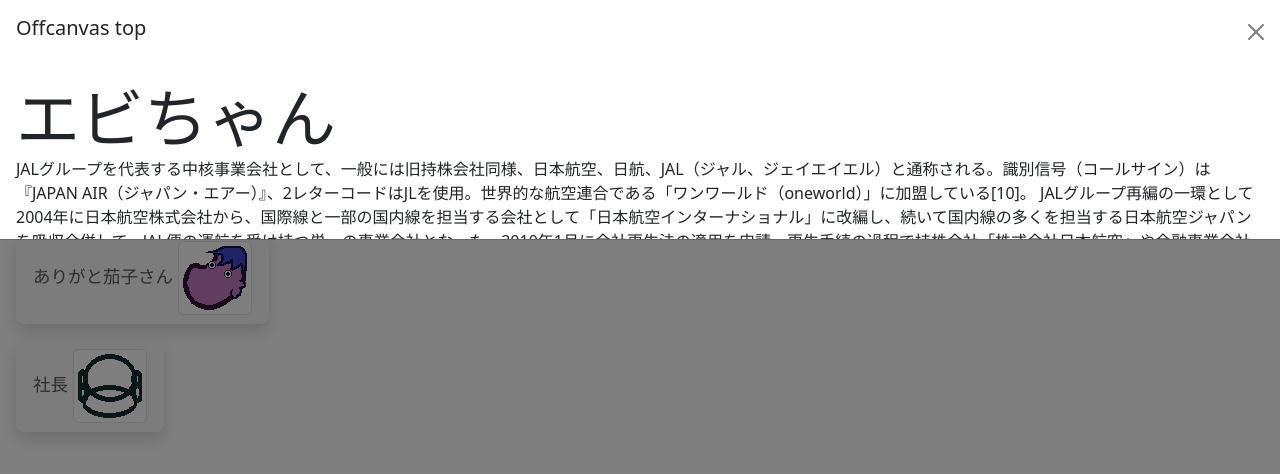
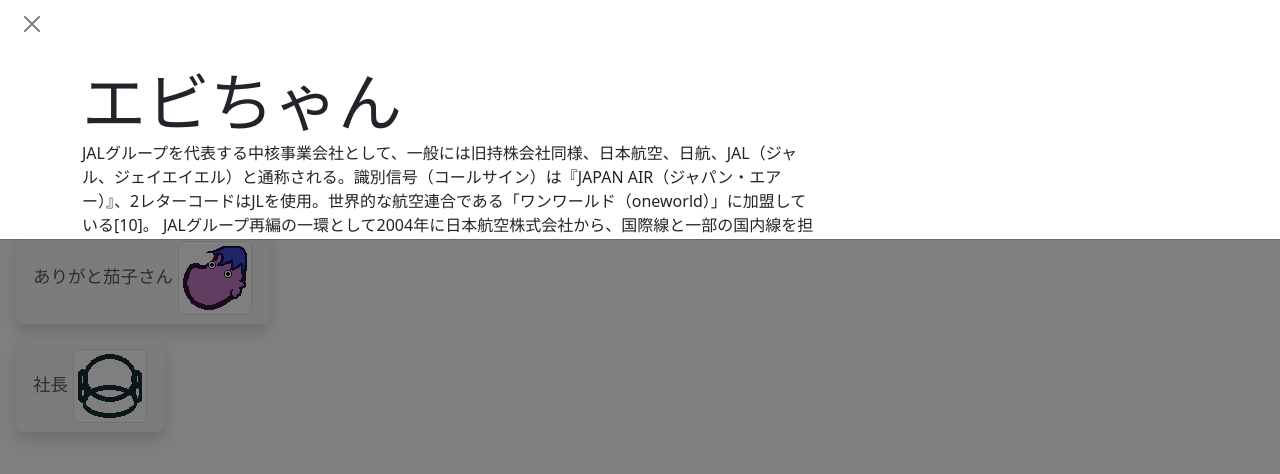
Before and after one commit to asigaoka/cst_presentation, a plain HTML site: page 発表用/html/syain.html in a window 1280 px wide. Both pictures are taken after a click on the button "海老さん". Drawn offline with nearby package versions, Linux system fonts and the light colour scheme; files whose address does not match are found by name.

Commit message:
ボタンにdiv要素を加えました。
4人分のボタンにdiv要素を加え、レイアウトの変更をしやすくしました。
モーダルが登場する幅が狭く、スクロールになるので、上下の幅を変更する方法を探しています。
左右からの登場は、container>row>col-md-8で行けるみたいです。
上下は難しいですね。

```diff
--- a/発表用/html/syain.html
+++ b/発表用/html/syain.html
@@ -16,50 +16,70 @@
         integrity="sha256-/JqT3SQfawRcv/BIHPThkBvs0OEvtFFmqPF/lYI/Cxo=" crossorigin="anonymous">
         </script>
     <!-- jQueryのスクリプト終了 -->
-    <!--
-    <div class="airline"><span id="jal">JAL</span><img src="Y:\2月生\企業実習報告会\CST\こぐれのそざい\画像\ebi_stan.png" /></div>
-    <div class="airline"><span id="ana">ANA</span><img src="image2.jpg" /></div>
-    <div class="airline"><span id="skymark">SKY MARK</span><img src="image3.jpg" /></div>
-    <span id="a"></span>
- -->
-    <button class="btn btn-light btn-lg d-block m-3 shadow" data-bs-toggle="offcanvas" data-bs-target="#offcanvasTop">
+
+    <!-- ボタン 2×2の配列-->
+    <div>
+        <div>
+            <button class="btn btn-light btn-lg d-block m-3 shadow" data-bs-toggle="offcanvas"
+                data-bs-target="#offcanvasTop">
                 <span class="form-text">
                     海老さん
                 </span>
                 <img class="img-thumbnail small-image" src="Y:\2月生\企業実習報告会\CST\こぐれのそざい\画像\ebi_stan.png">
             </button>
+        </div>
 
-    <button class="btn btn-light btn-lg d-block m-3 shadow" data-bs-toggle="offcanvas" data-bs-target="#offcanvasRight">
+        <div>
+            <button class="btn btn-light btn-lg d-block m-3 shadow" data-bs-toggle="offcanvas"
+                data-bs-target="#offcanvasRight">
                 <span class="form-text">
                     A葉さん
                 </span>
                 <img class="img-thumbnail small-image" src="Y:\2月生\企業実習報告会\CST\こぐれのそざい\画像\aki_stan.png">
             </button>
+        </div>
+    </div>
 
-    <button class="btn btn-light btn-lg d-block m-3 shadow" data-bs-toggle="offcanvas" data-bs-target="#offcanvasBottom">
+    <div>
+        <div>
+            <button class="btn btn-light btn-lg d-block m-3 shadow" data-bs-toggle="offcanvas"
+                data-bs-target="#offcanvasBottom">
                 <span class="form-text">
                     ありがと茄子さん
                 </span>
                 <img class="img-thumbnail small-image" src="Y:\2月生\企業実習報告会\CST\こぐれのそざい\画像\nasu_stan.png">
             </button>
+        </div>
 
-    <button class="btn btn-light btn-lg d-block m-3 shadow" data-bs-toggle="offcanvas" data-bs-target="#offcanvasLeft">
+        <div>
+            <button class="btn btn-light btn-lg d-block m-3 shadow" data-bs-toggle="offcanvas"
+                data-bs-target="#offcanvasLeft">
                 <span class="form-text">
                     社長
                 </span>
                 <img class="img-thumbnail small-image" src="Y:\2月生\企業実習報告会\CST\こぐれのそざい\画像\syacho_stan.png">
             </button>
+        </div>
+    </div>
+    <!-- ボタンの構成要素終わり -->
 
     <!-- ボタンのコピー元
     <button class="btn btn-primary" data-bs-toggle="offcanvas" data-bs-target="#offcanvasTop"
         aria-controls="offcanvasTop">Toggle top offcanvas</button>
   -->
+
+<!-- 上下左右から出てくるモーダル管理 -->
+ <!-- 上 -->
     <div class="offcanvas offcanvas-top" tabindex="-1" id="offcanvasTop" aria-labelledby="offcanvasTopLabel">
         <div class="offcanvas-header">
-            <h5 id="offcanvasTopLabel">Offcanvas top</h5>
             <button class="btn-close text-reset" data-bs-dismiss="offcanvas" aria-label="Close"></button>
         </div>
         <div class="offcanvas-body">
+            <!-- 新しく加えたコンテナ要素 -->
+            <div class="container ">
+                <div class="row">
+                    <div class="col-md-8">
+
                         <div class="display-3">
                             エビちゃん
                         </div>
@@ -68,10 +88,14 @@
                         JALグループ再編の一環として2004年に日本航空株式会社から、国際線と一部の国内線を担当する会社として「日本航空インターナショナル」に改編し、続いて国内線の多くを担当する日本航空ジャパンを吸収合併して、JAL便の運航を受け持つ単一の事業会社となった。2010年1月に会社更生法の適用を申請、更生手続の過程で持株会社「株式会社日本航空」や金融事業会社「ジャルキャピタル」などを吸収合併した[11]。
                     </div>
                 </div>
+            </div>
 
+        </div>
+    </div>
+
+    <!-- 右 -->
     <div class="offcanvas offcanvas-end" tabindex="-1" id="offcanvasRight" aria-labelledby="offcanvasRightLabel">
         <div class="offcanvas-end">
-            <h5 id="offcanvasRightLabel">Offcanvas top</h5>
             <button class="btn-close text-reset" data-bs-dismiss="offcanvas" aria-label="Close"></button>
         </div>
         <div class="offcanvas-body">
@@ -84,9 +108,9 @@
         </div>
     </div>
 
+    <!-- 下 -->
     <div class="offcanvas offcanvas-bottom" tabindex="-1" id="offcanvasBottom" aria-labelledby="offcanvasBottomLabel">
         <div class="offcanvas-header">
-            <h5 id="offcanvasBottomLabel">Offcanvas top</h5>
             <button class="btn-close text-reset" data-bs-dismiss="offcanvas" aria-label="Close"></button>
         </div>
         <div class="offcanvas-body">
@@ -99,9 +123,9 @@
         </div>
     </div>
 
+    <!-- 左 -->
     <div class="offcanvas offcanvas-start" tabindex="-1" id="offcanvasLeft" aria-labelledby="offcanvasLeftLabel">
         <div class="offcanvas-header">
-            <h5 id="offcanvasLeftLabel">Offcanvas top</h5>
             <button class="btn-close text-reset" data-bs-dismiss="offcanvas" aria-label="Close"></button>
         </div>
         <div class="offcanvas-body">
```
Lines whose indentation alone changed are shown as unchanged.
